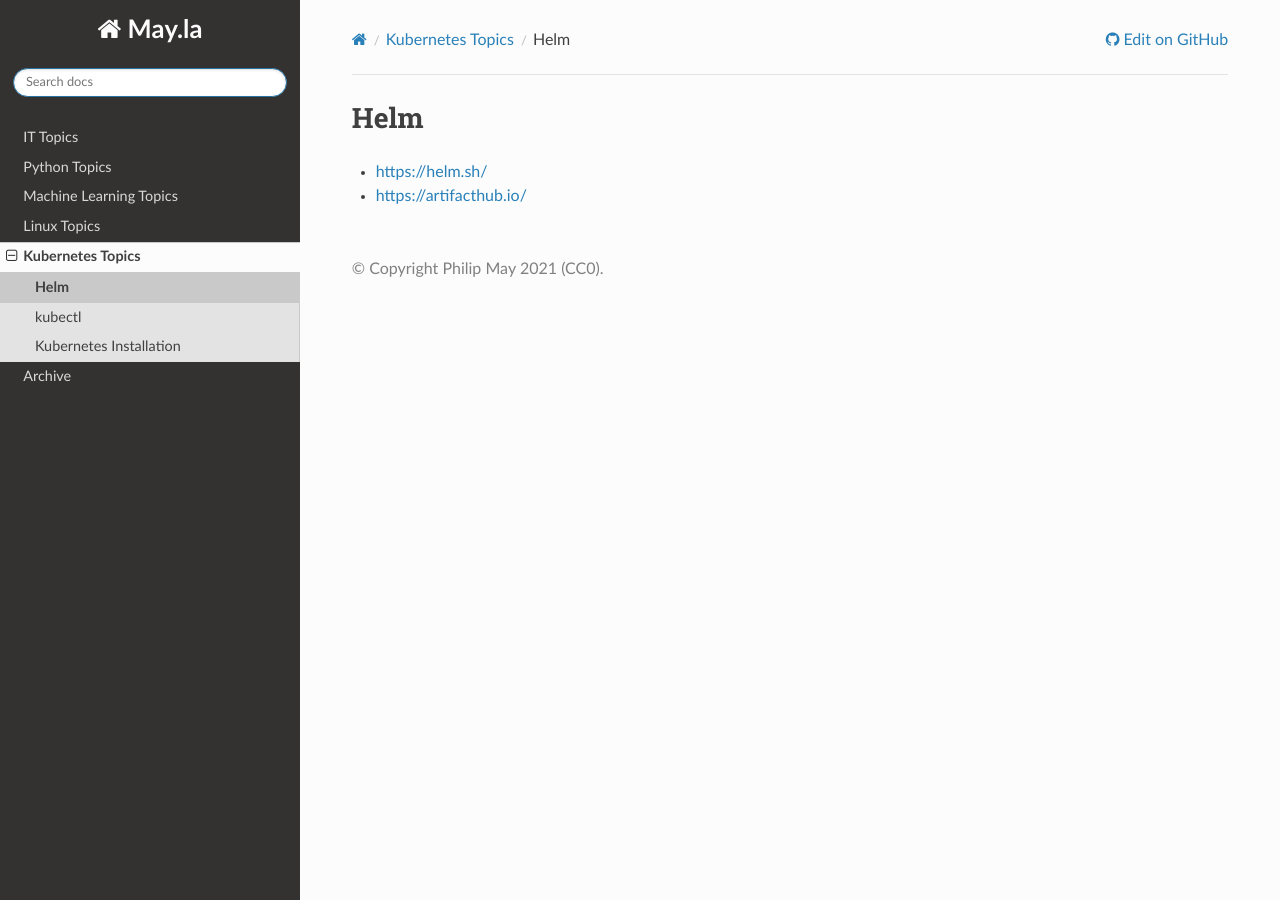
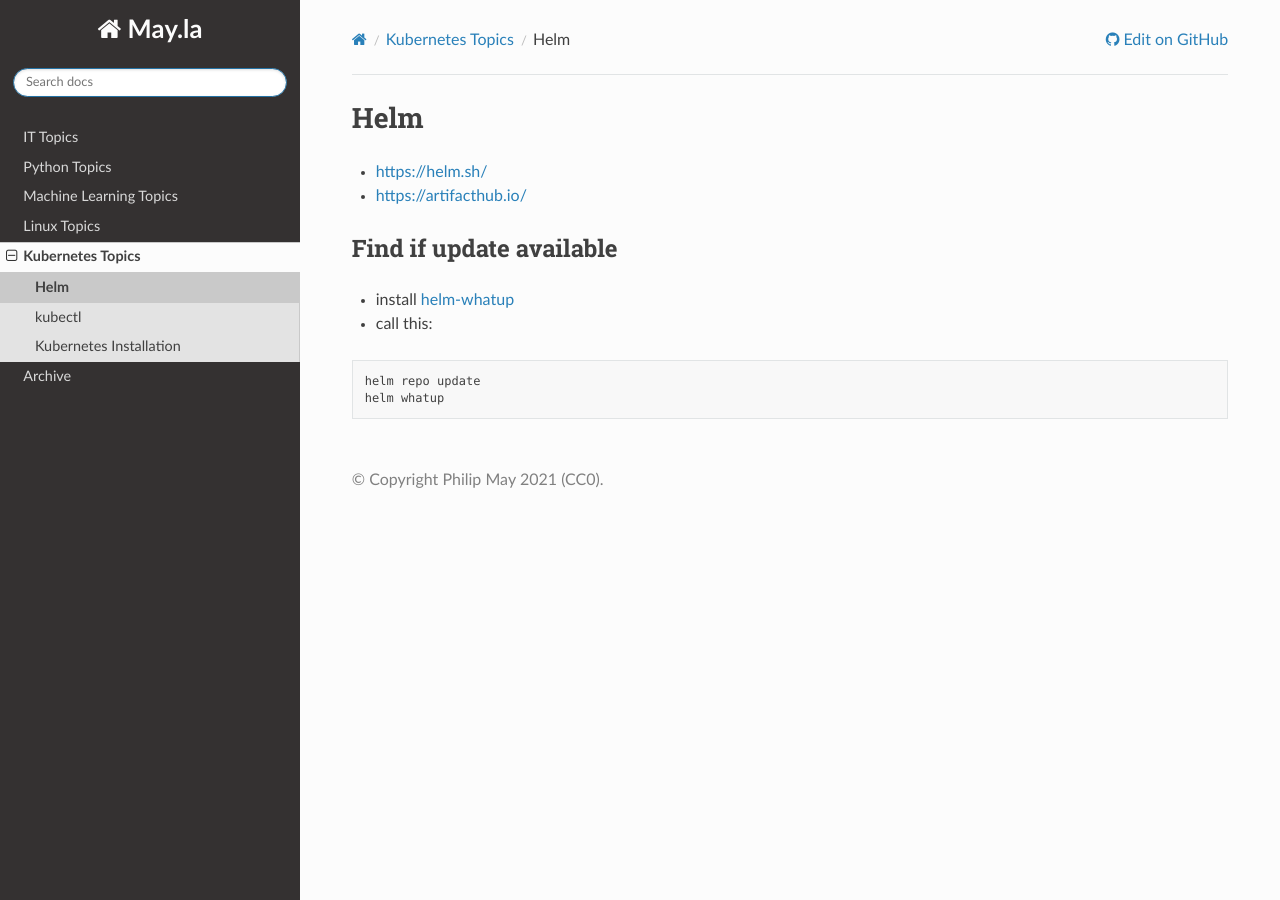
Before and after one commit to PhilipMay/May.la, a Sphinx documentation site: the page built from source/k8s/helm.md, in a window 1280 px wide. Built offline with Sphinx 7.4.7 and the Read the Docs theme 2.0.0, drawn with Linux system fonts in a browser that asks for light colours.

Commit message:
Update helm.md

````diff
--- a/source/k8s/helm.md
+++ b/source/k8s/helm.md
@@ -1,3 +1,12 @@
 # Helm
 - https://helm.sh/
 - https://artifacthub.io/
+
+## Find if update available
+- install [helm-whatup](https://github.com/bacongobbler/helm-whatup)
+- call this:
+
+```text
+helm repo update
+helm whatup
+```
````
